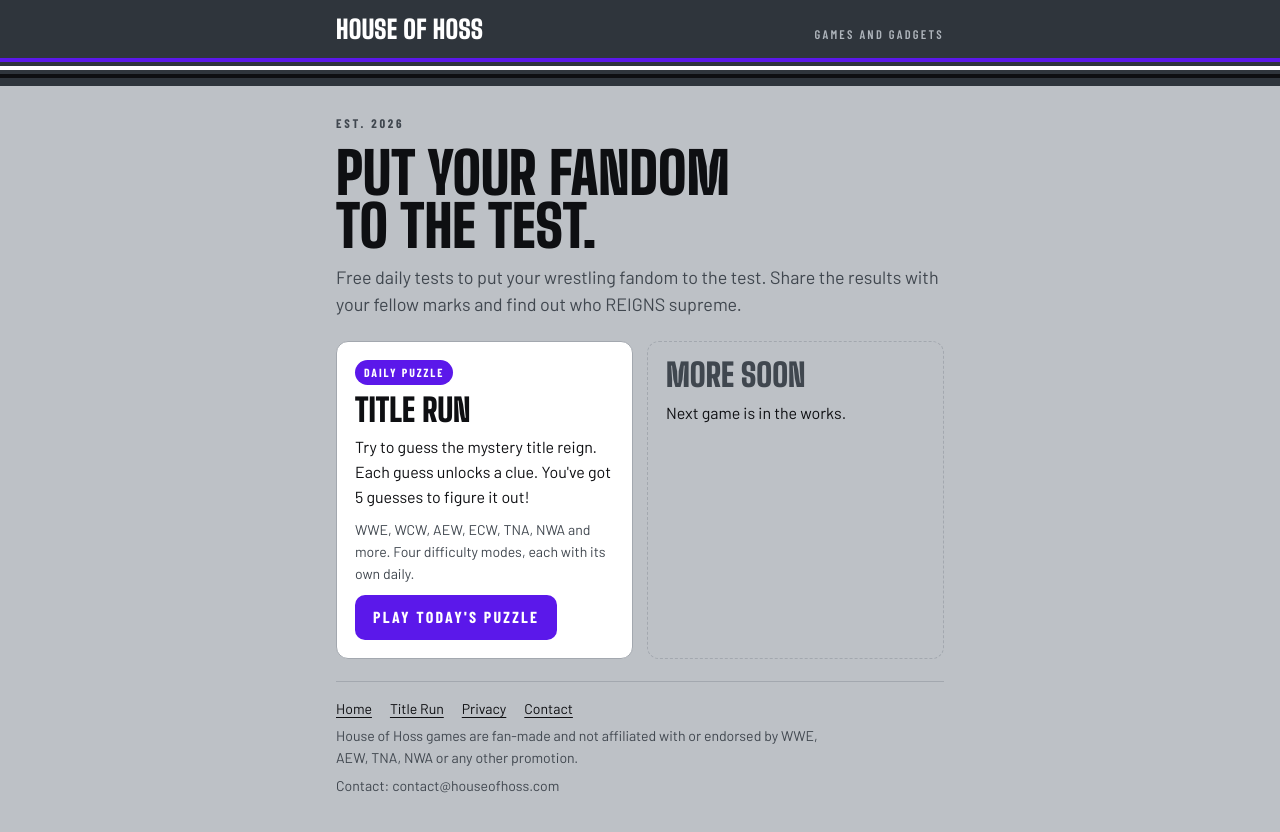
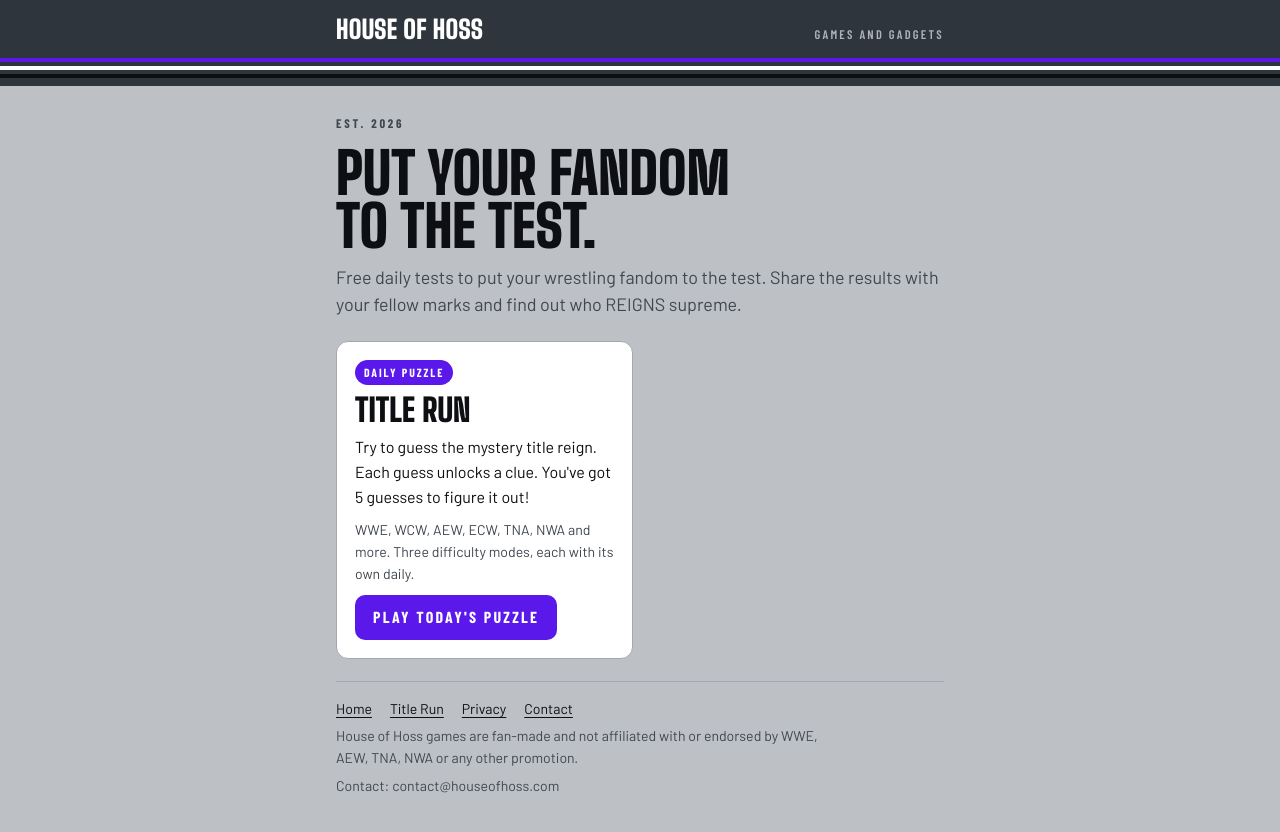
Before and after one commit to MegaPete00/megapete00.github.io, a plain HTML site: page index.html in a window 1280 px wide. Drawn offline with nearby package versions, Linux system fonts and the light colour scheme.

Commit message:
Add files via upload

```diff
--- a/index.html
+++ b/index.html
@@ -6,7 +6,6 @@
 <meta name="claude:viewport-fit-sides" content="cover">
 <title>House of Hoss</title>
 <meta name="google-adsense-account" content="ca-pub-4254022395756056">
-<script async src="https://pagead2.googlesyndication.com/pagead/js/adsbygoogle.js?client=ca-pub-4254022395756056" crossorigin="anonymous"></script>
 <link rel="icon" href="/favicon.ico" sizes="any">
 <link rel="icon" type="image/png" href="/icon-192.png">
 <link rel="apple-touch-icon" href="/apple-touch-icon.png">
@@ -86,12 +85,8 @@ footer nav{display:flex;flex-wrap:wrap;gap:6px 18px}
     <span class="tag">Daily puzzle</span>
     <h3>Title Run</h3>
     <p>Try to guess the mystery title reign. Each guess unlocks a clue. You've got 5 guesses to figure it out!</p>
-    <p class="fine">WWE, WCW, AEW, ECW, TNA, NWA and more. Four difficulty modes, each with its own daily.</p>
+    <p class="fine">WWE, WCW, AEW, ECW, TNA, NWA and more. Three difficulty modes, each with its own daily.</p>
     <a class="play" href="/titlerun/">Play today's puzzle</a>
-  </article>
-  <article class="game soon">
-    <h3>More soon</h3>
-    <p>Next game is in the works.</p>
   </article>
 </section>
 
```
Also changed, not shown: privacy.html (+0 -1 lines).
